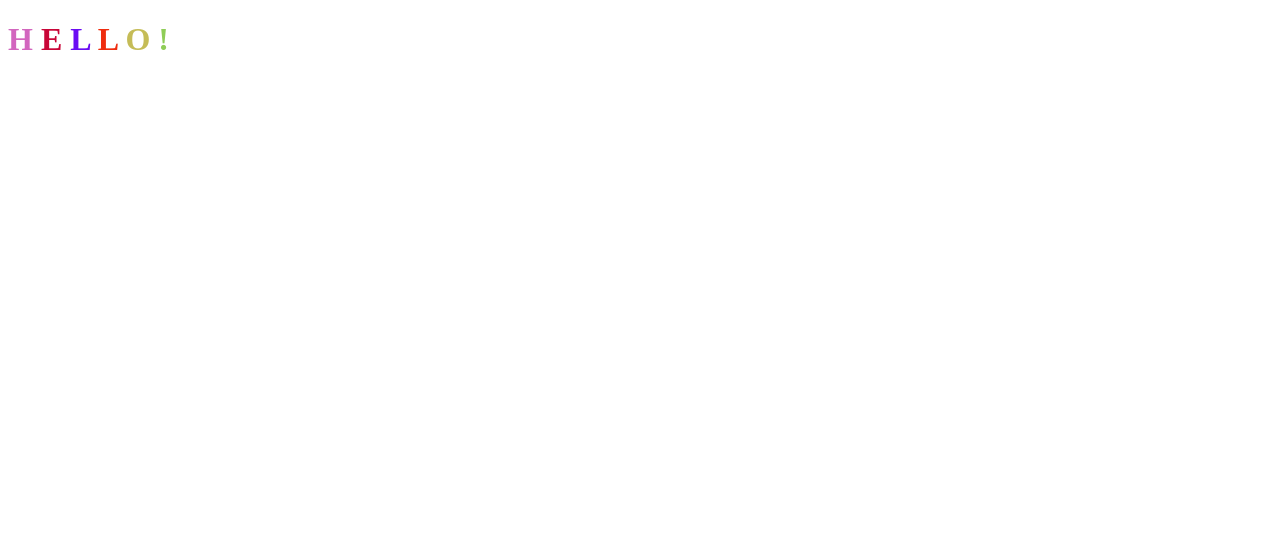
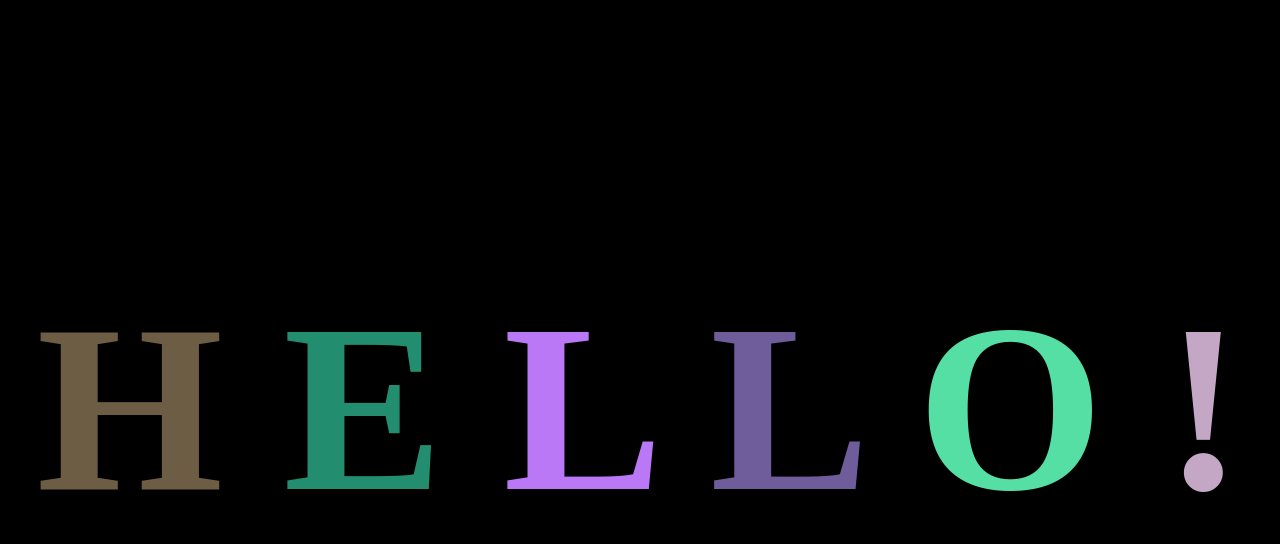
Before and after one commit to Jlopez0307/AnimatedTextGitDemo, a plain HTML site: page index.html in a window 1280 px wide. Drawn offline with Linux system fonts and the light colour scheme.

Commit message:
add basic styles

```diff
--- a/app.css
+++ b/app.css
@@ -0,0 +1,16 @@
+body {
+    display: flex;
+    justify-content: center;
+    align-items: center;
+    height: 100vh;
+    background-color: black;
+}
+
+h1 {
+    font-size: 15rem;
+    font-family: Montserrat;
+}
+
+.letter{
+    transition: color 1000ms;
+}
--- a/index.html
+++ b/index.html
@@ -4,6 +4,7 @@
     <meta charset="UTF-8">
     <meta http-equiv="X-UA-Compatible" content="IE=edge">
     <meta name="viewport" content="width=device-width, initial-scale=1.0">
+    <link rel="stylesheet" href="app.css">
     <title>Document</title>
 </head>
 <body>
```
